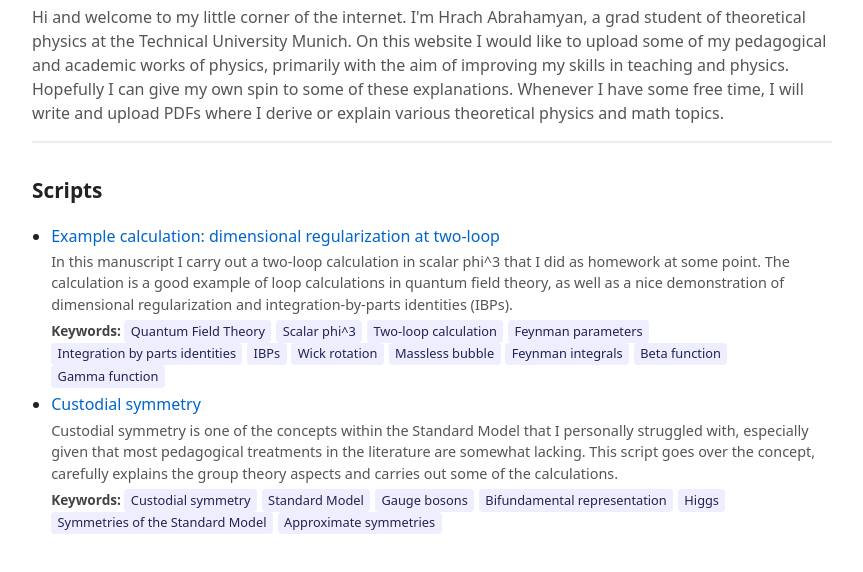
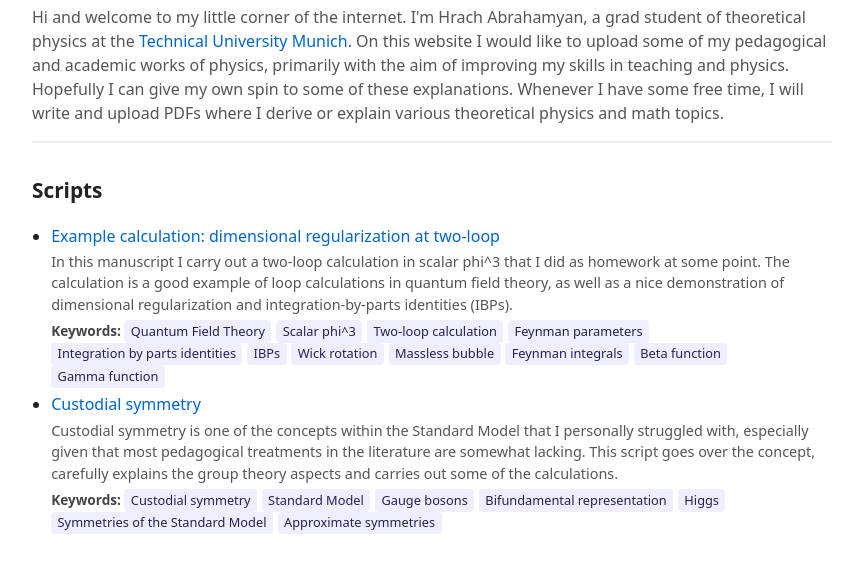
Before and after one commit to habrahamyan/home, a plain HTML site: page index.html in a window 1280 px wide. Shown: the part 78-650 px from the top of the page, without its empty margins (208-1071 px from the left). Drawn offline with Linux system fonts and the light colour scheme.

Commit message:
Update index.html

```diff
--- a/index.html
+++ b/index.html
@@ -50,7 +50,7 @@
 <body>
   <header>
     <h1>Hrach Abrahamyan</h1>
-    <p class="description">Hi and welcome to my little corner of the internet. I'm Hrach Abrahamyan, a grad student of theoretical physics at the Technical University Munich. On this website I would like to upload some of my pedagogical and academic works of physics, primarily with the aim of improving my skills in teaching and physics. Hopefully I can give my own spin to some of these explanations. Whenever I have some free time, I will write and upload PDFs where I derive or explain various theoretical physics and math topics.</p>
+    <p class="description">Hi and welcome to my little corner of the internet. I'm Hrach Abrahamyan, a grad student of theoretical physics at the <a href="https://www.ph.nat.tum.de/en/ph/research/">Technical University Munich</a>. On this website I would like to upload some of my pedagogical and academic works of physics, primarily with the aim of improving my skills in teaching and physics. Hopefully I can give my own spin to some of these explanations. Whenever I have some free time, I will write and upload PDFs where I derive or explain various theoretical physics and math topics.</p>
 
   </header>
 
```
